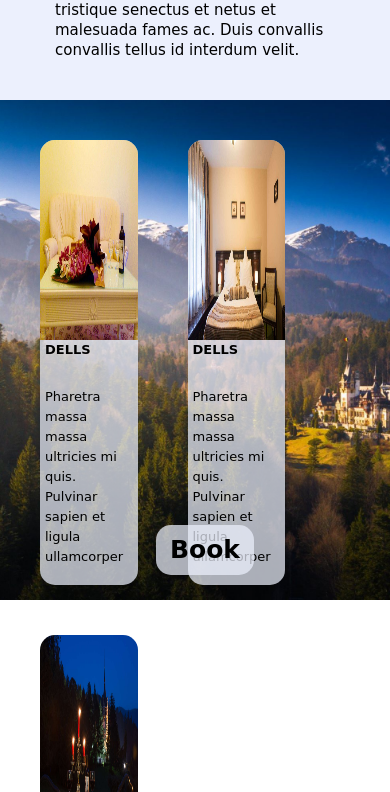
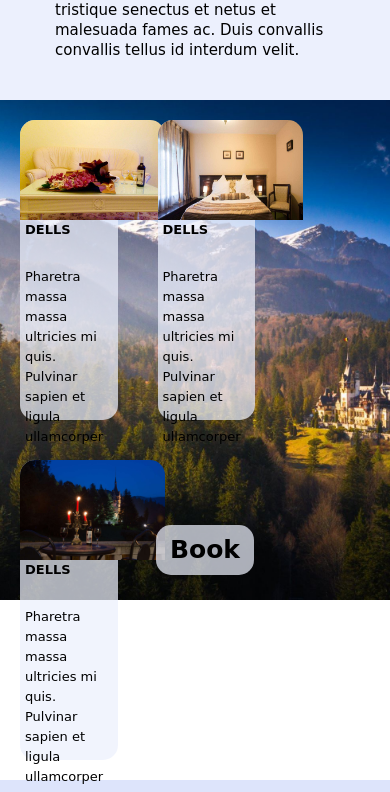
Before and after one commit to o-ilie/HTML-CSS-template-website, a plain HTML site: page index.html in a window 390 px wide. Shown: the part 1379-2171 px from the top of the page. Drawn offline with Linux system fonts and the light colour scheme; a web font is replaced by a local one.

Commit message:
Update style.css

```diff
--- a/style.css
+++ b/style.css
@@ -302,3 +302,18 @@ input[type=text],input[type=email],input[type=tel], textarea {
 		width: 100%;
 	}
 }
+
+@media (max-width: 600px) {
+	.oferte {
+		width: 25%;
+		margin: 20px;
+		height: 300px;
+	}
+	.pag2 > .oferte > img {
+		width: 145px;
+		height: 100px;
+	}
+	.map > img {
+		height: 300px;
+	}
+}
```
